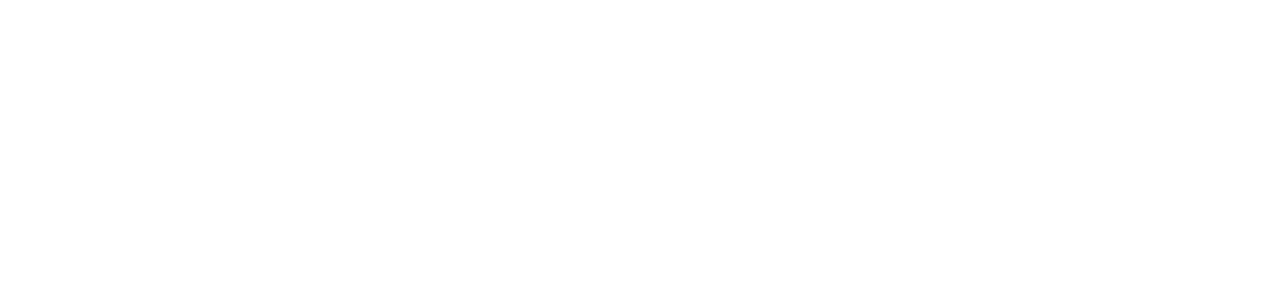
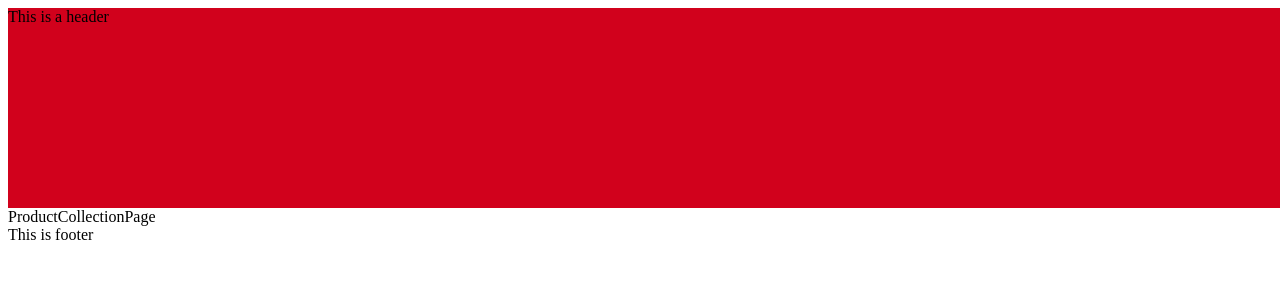
Before and after one commit to Eric8712/shopee-exercise2, a React (Create React App) app: page /mall/1 in a window 1280 px wide. Before the commit this address led to /mall. Shown: the top 300 px of the page. Built offline with nearby package versions, Linux system fonts and the light colour scheme.

Commit message:
add normall defaultLayout ClearFixed Header

```diff
--- a/package.json
+++ b/package.json
@@ -10,6 +10,7 @@
     "react-dom": "^18.2.0",
     "react-router-dom": "^5.3.0",
     "react-scripts": "5.0.1",
+    "styled-components": "^5.3.5",
     "web-vitals": "^2.1.4"
   },
   "scripts": {
--- a/src/App.js
+++ b/src/App.js
@@ -14,22 +14,22 @@
   return (
     <BrowserRouter>
     <Switch>
-    <Route path='/' exaxt>
+    <Route path='/' exact>
         <Redirect to='/mall'></Redirect>
       </Route>
-      <Route path='/mall' exaxt>
+      <Route path='/mall' exact>
         <HomePage />
       </Route>
-      <Route path='/cart' exaxt>
+      <Route path='/cart' exact>
         <CartPage />
       </Route>
-      <Route path='/checkout' exaxt>
+      <Route path='/checkout' exact>
         <CheckoutPage />
       </Route>
-      <Route path='/mall/:categoryName' exaxt>
+      <Route path='/mall/:categoryName' exact>
         <ProductCollectionPage />
       </Route>
-      <Route path='/:productName' exaxt>
+      <Route path='/:productName' exact>
         <ProductPage />
       </Route>
     </Switch>
--- a/src/Pages/HomePages.js
+++ b/src/Pages/HomePages.js
@@ -1,8 +1,13 @@
 import React from "react";
+import DefaultLayout from "../components/layout/DefaultLayout";
+import ClearFix from "../components/common/ClearFix";
 
 const HomePage = () => {
     return(
-        <div>HomePage</div>
+        <DefaultLayout fixedHeader>
+            <ClearFix />
+            HomePage
+        </DefaultLayout>
     )
 }
 
--- a/src/Pages/ProductCollectionPage.js
+++ b/src/Pages/ProductCollectionPage.js
@@ -1,8 +1,13 @@
 import React from "react";
+import DefaultLayout from "../components/layout/DefaultLayout";
+import ClearFix from "../components/common/ClearFix";
 
 const ProductCollectionPage = () => {
     return(
-        <div>ProductCollectionPage</div>
+        <DefaultLayout fixedHeader>
+            <ClearFix />
+            ProductCollectionPage
+        </DefaultLayout>
     )
 }
 
--- a/src/Pages/ProductPage.js
+++ b/src/Pages/ProductPage.js
@@ -1,8 +1,9 @@
 import React from "react";
+import DefaultLayout from "../components/layout/DefaultLayout";
 
 const ProductPage = () => {
     return(
-        <div>ProductPage</div>
+        <DefaultLayout>ProductPage</DefaultLayout>
     )
 }
 
--- /dev/null
+++ b/src/components/common/ClearFix.js
@@ -0,0 +1,8 @@
+import React from "react";
+import styled from "styled-components";
+
+const ClearFix = styled.div`
+    height: ${(props) => props.height || '200px'};
+`
+
+export default ClearFix
--- /dev/null
+++ b/src/components/layout/DefaultLayout.js
@@ -0,0 +1,23 @@
+import React from "react";
+import styled, {css} from "styled-components";
+import Header from "./Header";
+
+const  PageHeader = styled.div`
+    ${props => props.fixed && css`
+        position: fixed;
+    `}
+`
+
+const DefaultLayout = ({ fixedHeader ,children}) => {
+    return(
+        <div>
+         <PageHeader fixed={fixedHeader}>
+            <Header />
+         </PageHeader>
+        {children}
+        <footer>This is footer</footer>
+        </div>
+    )
+}
+
+export default DefaultLayout
--- /dev/null
+++ b/src/components/layout/Header.js
@@ -0,0 +1,17 @@
+import React from "react";
+import styled from "styled-components";
+
+const StyledHeader = styled.header`
+    background-color: #d1011c;
+    height: 200px;
+    width: 100vw;
+`
+
+const Header = () => {
+    return(
+        <StyledHeader>This is a header</StyledHeader>
+    )
+
+}
+
+export default Header
```
Also changed, not shown: src/components/layout/Footer.js (added), src/components/layout/PaymentLayout.js (added), 1 other file (tests, documents, lock files or other folders).
